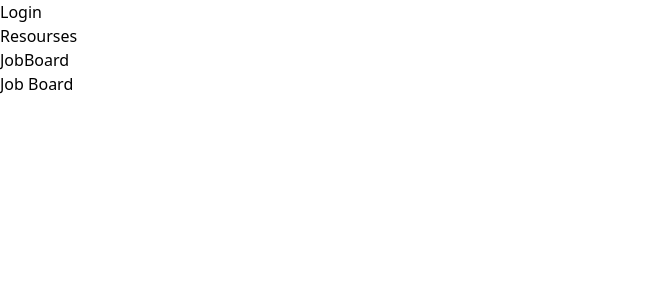
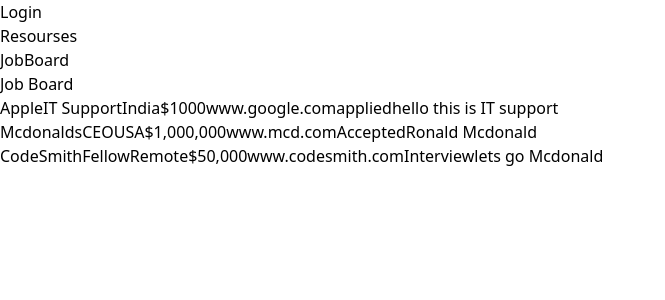
Before and after one commit to TeamTikiTaka/TikiTaka, a React app: page /jobboard in a window 1280 px wide. Shown: the top 300 px of the page, without its empty margins (0-665 px from the left). Built offline with nearby package versions, Linux system fonts and the light colour scheme.

Commit message:
Create basic frame work for job board

```diff
--- /dev/null
+++ b/client/Components/Job.tsx
@@ -0,0 +1,22 @@
+import React from "react";
+import {JobData} from '../../types/types';
+
+
+function Job( props: JobData) {
+
+  return (
+    <>
+    <div className="flex flex-row">
+      <div>{props.company}</div>
+      <div>{props.position}</div>
+      <div>{props.location}</div>
+      <div>{props.salary}</div>
+      <div>{props.joblink}</div>
+      <div>{props.status}</div>
+      <div>{props.notes}</div>
+    </div>
+    </>
+  )
+}
+
+export default Job
--- a/client/Pages/JobBoard.tsx
+++ b/client/Pages/JobBoard.tsx
@@ -1,9 +1,60 @@
-import React from "react";
+import React, {useEffect, useState} from "react";
+import {JobData} from '../../types/types';
+import Job from "../Components/Job";
 
 function JobBoard() {
+
+  const [jobList, setJobList] = useState<JobData[]>([]);
+
+  useEffect(() => {
+    //! Change this later. Dummy data for now
+    const sampleData = [{
+      company:'Apple',
+      position:'IT Support',
+      location:'India',
+      salary:'$1000',
+      joblink:'www.google.com',
+      status:'applied',
+      notes:'hello this is IT support'
+    },{
+      company:'Mcdonalds',
+      position:'CEO',
+      location:'USA',
+      salary:'$1,000,000',
+      joblink:'www.mcd.com',
+      status:'Accepted',
+      notes:'Ronald Mcdonald'
+    },{
+      company:'CodeSmith',
+      position:'Fellow',
+      location:'Remote',
+      salary:'$50,000',
+      joblink:'www.codesmith.com',
+      status:'Interview',
+      notes:'lets go Mcdonald'
+    }]
+    setJobList(sampleData)
+
+  }, [])
+
+  //& Create headers
+
   return (
     <>
     <div>Job Board</div>
+    <div>
+      {jobList ? jobList.map((job) => {
+        return <Job
+        key={job.company}
+        company={job.company}
+        position={job.position}
+        location={job.location}
+        salary={job.salary}
+        joblink={job.joblink}
+        status={job.status}
+        notes={job.notes} />;
+      }) : null}
+    </div>
     </>
   )
 }
```
Also changed, not shown: types/types.ts (+9 -0 lines).
